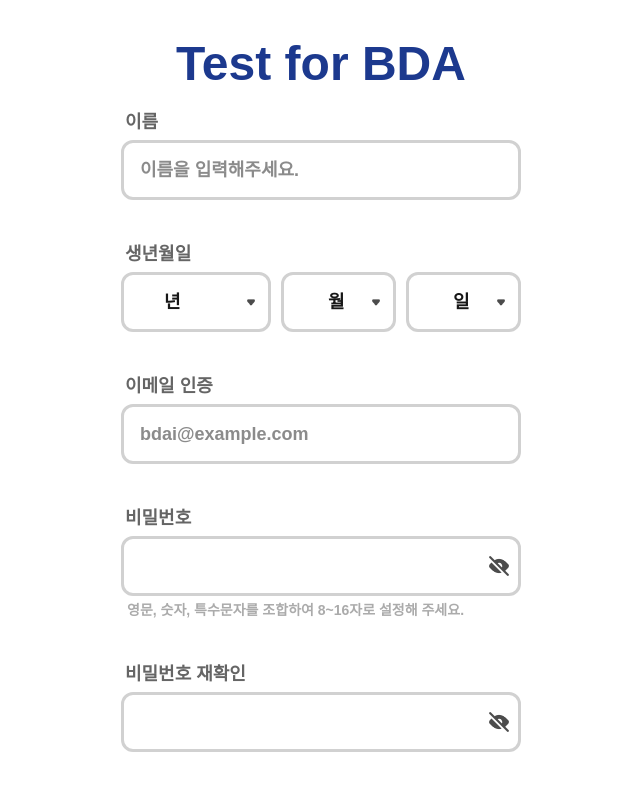
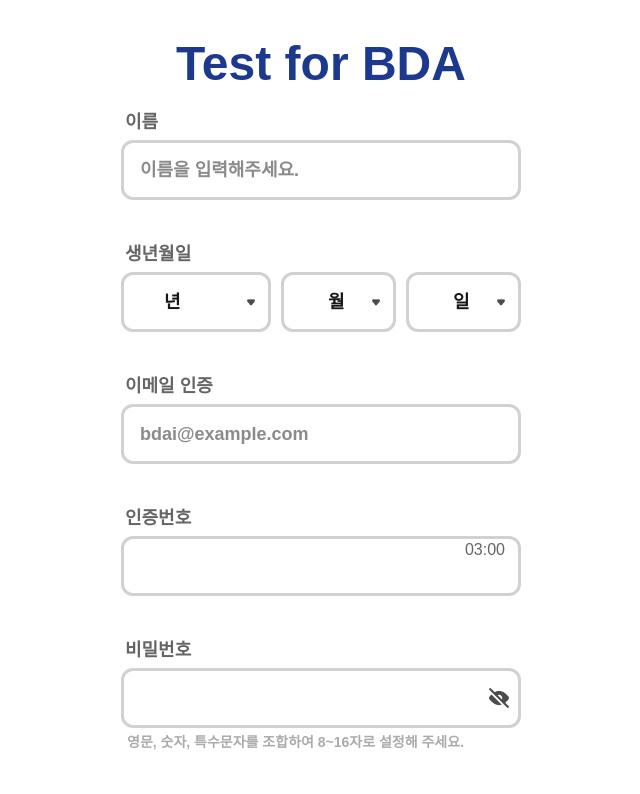
Before and after one commit to BDA-dev1/web-fe, a Next.js app: page / in a window 1280 px wide. Shown: the top 794 px of the page, without its empty margins (319-959 px from the left). Built offline with nearby package versions, Linux system fonts and the light colour scheme.

Commit message:
[#3]test:이메일 인증 input 추가

```diff
--- a/src/app/page.tsx
+++ b/src/app/page.tsx
@@ -10,6 +10,8 @@ export default function Home() {
   const [passwordConfirm, setPasswordConfirm] = useState("");
   const [birth, setBirth] = useState({ year: "", month: "", day: "" });
   const [phone, setPhone] = useState("");
+  const [code, setCode] = useState("");
+  const [timeLeft, setTimeLeft] = useState("03:00");
 
   const validateEmail = (email: string) => {
     const regex = /^[^\s@]+@[^\s@]+\.[^\s@]+$/;
@@ -45,6 +47,10 @@ export default function Home() {
             isError={email !== "" && !validateEmail(email)}
             errorMessage={email === "" ? "" : !validateEmail(email) ? "이메일 형식이 올바르지 않아요." : ""}
           />
+          <div className="relative">
+            <Input label="인증번호" type="text" value={code} onChange={(e) => setCode(e.target.value)} size="lg" />
+            <span className="absolute right-4 top-1/2 -translate-y-1/2 text-gray-400">{timeLeft}</span>
+          </div>
           <Input
             label="비밀번호"
             type="password"
```
